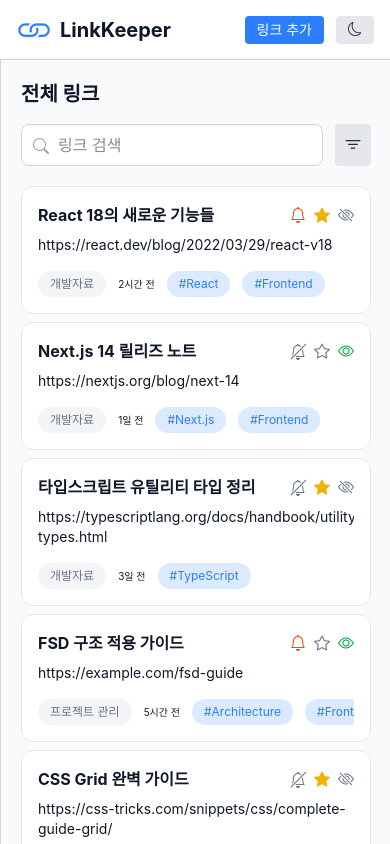
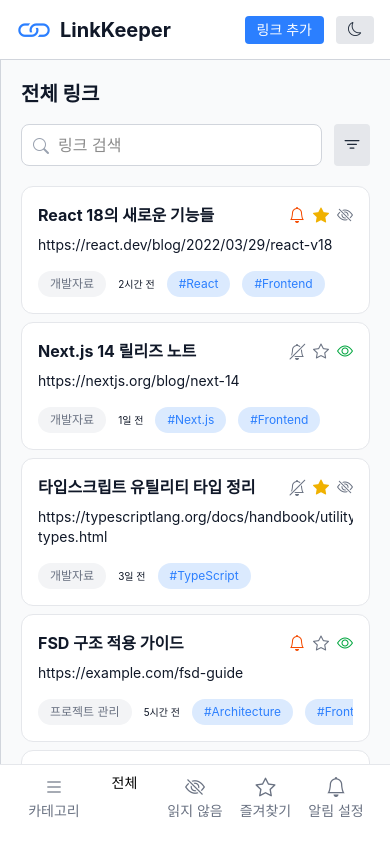
Before and after one commit to yeooonn/LinkKeeper, a Next.js app: page / in a window 390 px wide. Shown: the top 844 px of the page. Built offline with nearby package versions, Linux system fonts and the light colour scheme.

Commit message:
feat(layout): 모바일 환경 하단 메뉴 레이아웃 추가

```diff
--- a/src/app/layout.tsx
+++ b/src/app/layout.tsx
@@ -3,6 +3,7 @@ import "@/shared/styles/globals.css";
 import { Header } from "@/shared/components/molecules/Header";
 import "bootstrap-icons/font/bootstrap-icons.css";
 import Sidebar from "@/widgets/Sidebar";
+import MobileMenu from "@/widgets/MobileMenu";
 
 export const metadata: Metadata = {
   title: "Create Next App",
@@ -16,15 +17,16 @@ export default function RootLayout({
 }>) {
   return (
     <html lang="en">
-      <body>
-        <main>
+      <body className="min-h-screen">
+        <main className="flex flex-col min-h-screen">
           <Header />
-          <div className="flex w-full desktop:py-19 laptop:py-15 py-15">
+          <div className="flex w-full flex-1 desktop:pt-19 laptop:pt-15 pt-15">
             <Sidebar />
-            <div className="w-full flex-1 desktop:py-7 laptop:py-5 px-5 py-5 font-sans min-h-screen bg-[#F9FAFB] dark:bg-[#121826]">
+            <div className="w-full flex-1 desktop:pt-7 laptop:pt-5 px-5 pt-5 font-sans bg-[#F9FAFB] dark:bg-[#121826] laptop:pb-10 overflow-auto mobile:pb-28">
               {children}
             </div>
           </div>
+          <MobileMenu />
         </main>
       </body>
     </html>
--- a/src/features/profile/ui/ProfileSection.tsx
+++ b/src/features/profile/ui/ProfileSection.tsx
@@ -9,7 +9,7 @@ const ProfileSection = () => {
     <div className="flex gap-4 items-center">
       <Profile
         src={profileImg}
-        className="desktop:w-14 desktop:h-14 laptop:w-13 laptop:h-13"
+        className="desktop:w-14 desktop:h-14 laptop:w-13 laptop:h-13 tablet:w-10 tablet:h-10"
       />
       <div className="w-full">
         <Typography.P1 className="desktop:text-xl text-base font-bold">
--- /dev/null
+++ b/src/widgets/MobileMenu.tsx
@@ -0,0 +1,69 @@
+"use client";
+import { MENU_LIST } from "@/features/navigation/lib/menuList";
+import { useNavigation } from "@/features/navigation/model/useNavigation";
+import Typography from "@/shared/components/atoms/Typography";
+import cn from "@/shared/utils/cn";
+
+const MobileMenu = () => {
+  const { selectedMenu, setSelectedMenu } = useNavigation();
+  const isSelected = selectedMenu === "카테고리";
+
+  return (
+    <div className="fixed border-t border-gray-200 bottom-0 w-full h-20 bg-white mobile:inline tablet:hidden laptop:hidden desktop:hidden">
+      <div className="flex py-2 px-6 justify-between">
+        <button
+          className="w-15 h-15 flex-col items-center flex"
+          onClick={() => {
+            setSelectedMenu("카테고리");
+          }}
+        >
+          <i
+            className={cn(
+              "bi bi-list text-xl",
+              isSelected ? "text-black" : "text-gray-500"
+            )}
+          />
+          <Typography.P1
+            className={cn(
+              isSelected ? "text-black" : "text-gray-500",
+              "text-sm"
+            )}
+          >
+            카테고리
+          </Typography.P1>
+        </button>
+
+        {MENU_LIST.map((menu) => {
+          const isSelected = selectedMenu === menu.text;
+          return (
+            <button
+              className="w-15 h-15 flex-col items-center flex"
+              key={menu.id}
+              onClick={() => {
+                setSelectedMenu(menu.text);
+              }}
+            >
+              <i
+                className={cn(
+                  "text-xl",
+                  isSelected ? menu.selectedIcon : menu.icon,
+                  isSelected ? "text-black" : "text-gray-500"
+                )}
+              />
+              <Typography.P1
+                className={cn(
+                  isSelected ? "text-black" : "text-gray-500",
+                  "text-sm"
+                )}
+              >
+                {menu.text}
+              </Typography.P1>
+            </button>
+          );
+        })}
+      </div>
+    </div>
+  );
+};
+
+export default MobileMenu;
```
